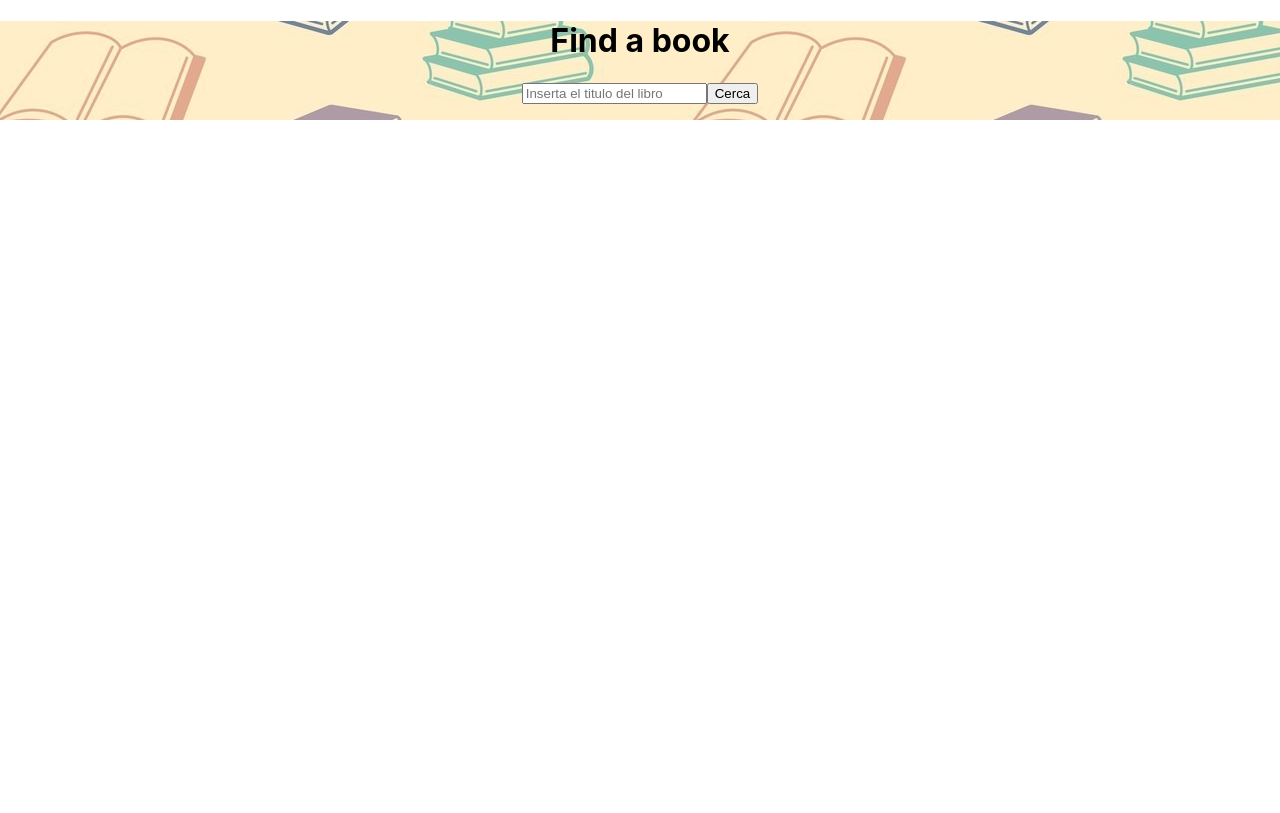
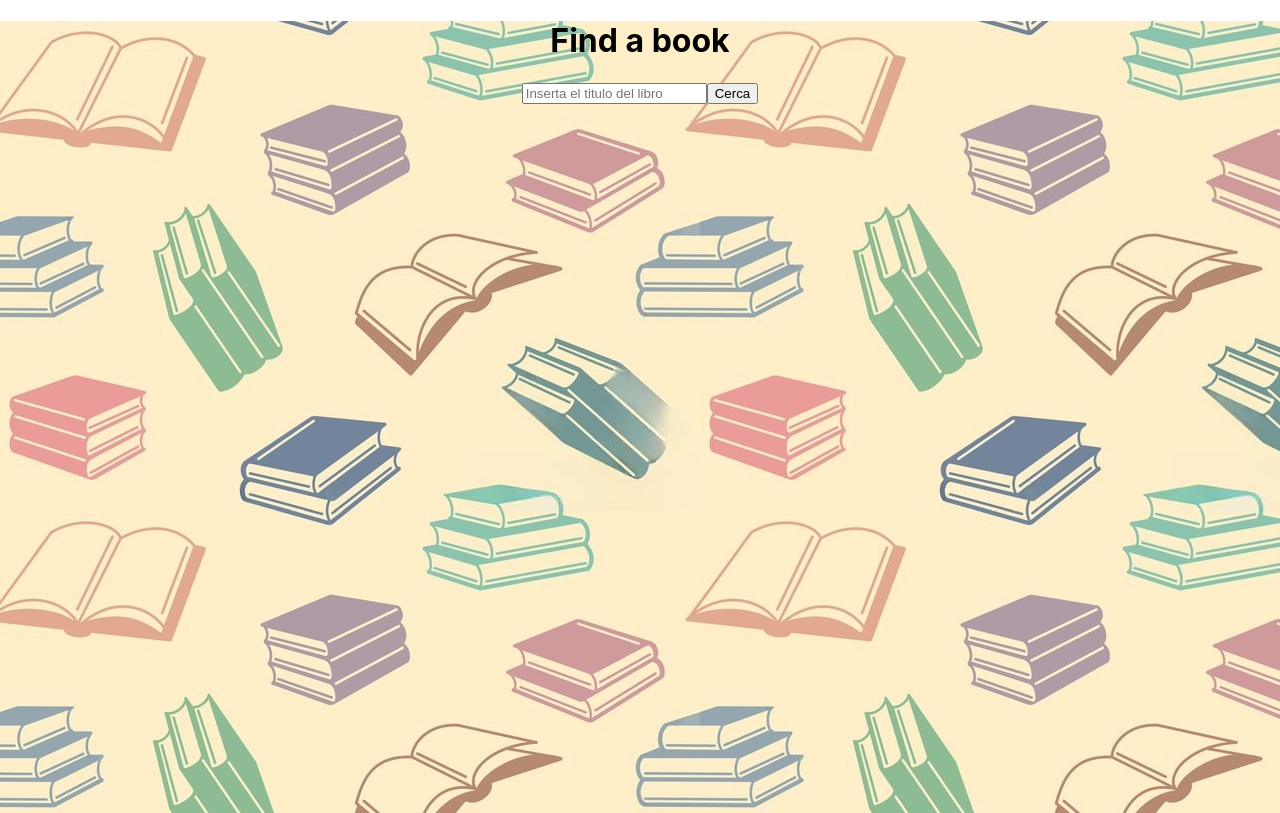
Before and after one commit to Malethik/FindBook, a React (Create React App) app: page / in a window 1280 px wide. Built offline with nearby package versions, Linux system fonts and the light colour scheme.

Commit message:
added favicon

```diff
--- a/src/App.css
+++ b/src/App.css
@@ -4,4 +4,5 @@
   background-repeat: repeat;
   background-position: top left;
   background-size: auto;
+  min-height: 99vh;
 }
```
Also changed, not shown: 1 other file (tests, documents, lock files or other folders).
